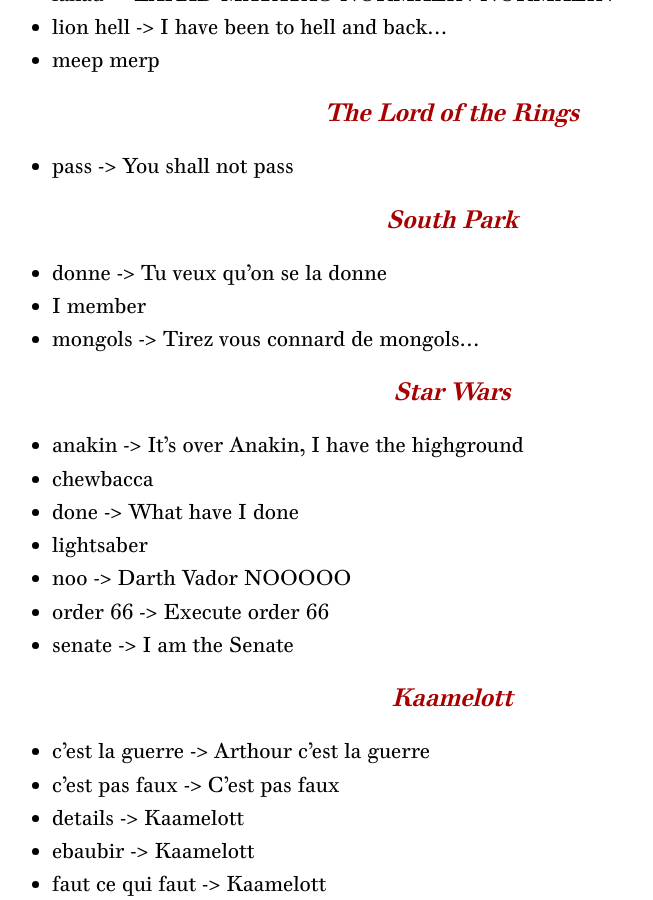
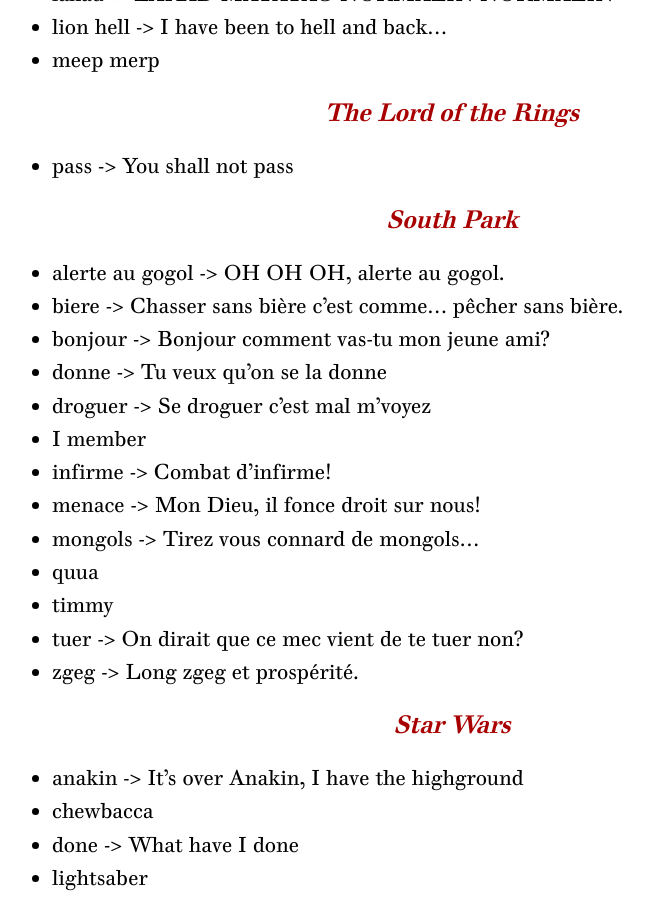
Before and after one commit to Philaeux/philaeux.github.io, a Jekyll site: the page built from sounds.md, in a window 1280 px wide and 900 px high, scrolled down 1462 px. Shown: the whole window, without its empty margins (188-841 px from the left). Built offline with Jekyll 4.4.1, drawn with Linux system fonts in a browser that asks for light colours.

Commit message:
Add new sounds

```diff
--- a/sounds.md
+++ b/sounds.md
@@ -48,9 +48,19 @@
 
 ### South Park
 
+* alerte au gogol -> OH OH OH, alerte au gogol.
+* biere -> Chasser sans bière c'est comme... pêcher sans bière.
+* bonjour -> Bonjour comment vas-tu mon jeune ami?
 * donne -> Tu veux qu'on se la donne
+* droguer -> Se droguer c'est mal m'voyez
 * I member
+* infirme -> Combat d'infirme!
+* menace -> Mon Dieu, il fonce droit sur nous!
 * mongols -> Tirez vous connard de mongols...
+* quua
+* timmy
+* tuer -> On dirait que ce mec vient de te tuer non?
+* zgeg -> Long zgeg et prospérité.
 
 ### Star Wars
 
```
